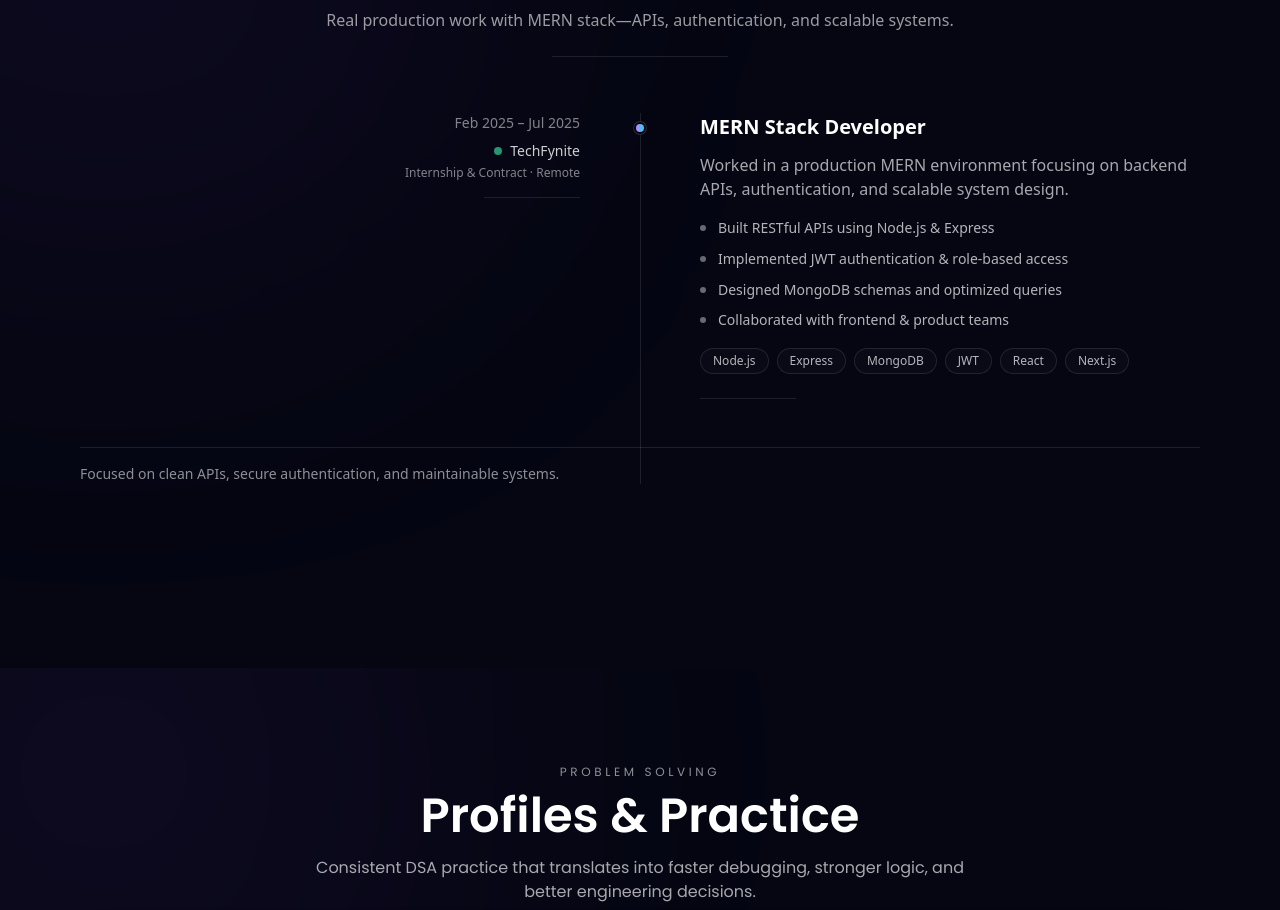
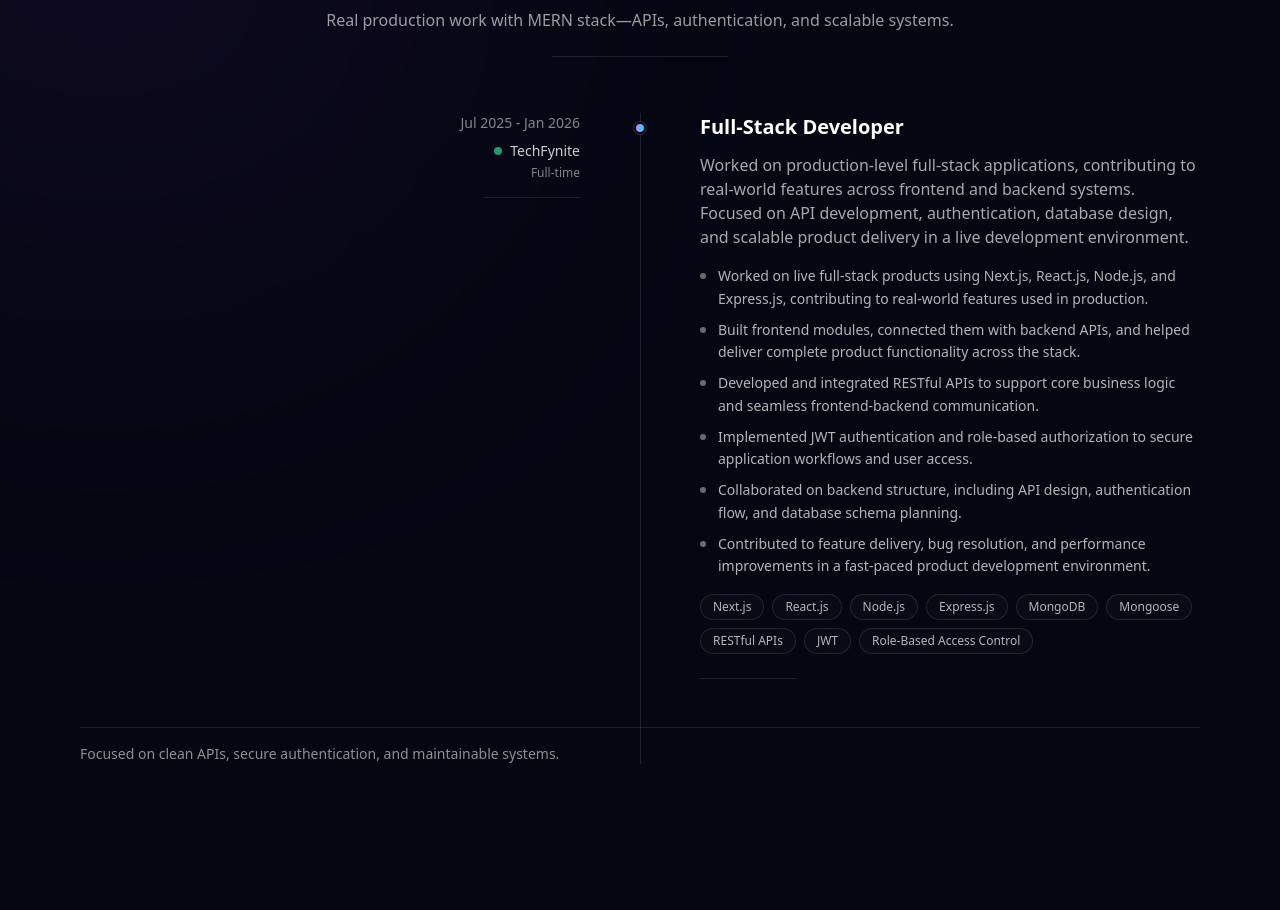
Before and after one commit to Foysal79/protfolio, a React (Vite) app: page / in a window 1280 px wide. Shown: the part 2913-3823 px from the top of the page. Built offline with nearby package versions, Linux system fonts and the light colour scheme.

Commit message:
Update Experience.jsx

```diff
--- a/src/Pages/Experience/Experience.jsx
+++ b/src/Pages/Experience/Experience.jsx
@@ -6,21 +6,33 @@ gsap.registerPlugin(ScrollTrigger);
 
 /* ===== Data ===== */
 const experiences = [
-  {
-    company: "TechFynite",
-    type: "Internship & Contract · Remote",
-    role: "MERN Stack Developer",
-    duration: "Feb 2025 – Jul 2025",
-    summary:
-      "Worked in a production MERN environment focusing on backend APIs, authentication, and scalable system design.",
-    points: [
-      "Built RESTful APIs using Node.js & Express",
-      "Implemented JWT authentication & role-based access",
-      "Designed MongoDB schemas and optimized queries",
-      "Collaborated with frontend & product teams",
-    ],
-    stack: ["Node.js", "Express", "MongoDB", "JWT", "React", "Next.js"],
-  },
+{
+  company: "TechFynite",
+  type: "Full-time",
+  role: "Full-Stack Developer",
+  duration: "Jul 2025 - Jan 2026",
+  summary:
+    "Worked on production-level full-stack applications, contributing to real-world features across frontend and backend systems. Focused on API development, authentication, database design, and scalable product delivery in a live development environment.",
+  points: [
+    "Worked on live full-stack products using Next.js, React.js, Node.js, and Express.js, contributing to real-world features used in production.",
+    "Built frontend modules, connected them with backend APIs, and helped deliver complete product functionality across the stack.",
+    "Developed and integrated RESTful APIs to support core business logic and seamless frontend-backend communication.",
+    "Implemented JWT authentication and role-based authorization to secure application workflows and user access.",
+    "Collaborated on backend structure, including API design, authentication flow, and database schema planning.",
+    "Contributed to feature delivery, bug resolution, and performance improvements in a fast-paced product development environment."
+  ],
+  stack: [
+    "Next.js",
+    "React.js",
+    "Node.js",
+    "Express.js",
+    "MongoDB",
+    "Mongoose",
+    "RESTful APIs",
+    "JWT",
+    "Role-Based Access Control"
+  ]
+}
 ];
 
 /* ===== Component ===== */
```
